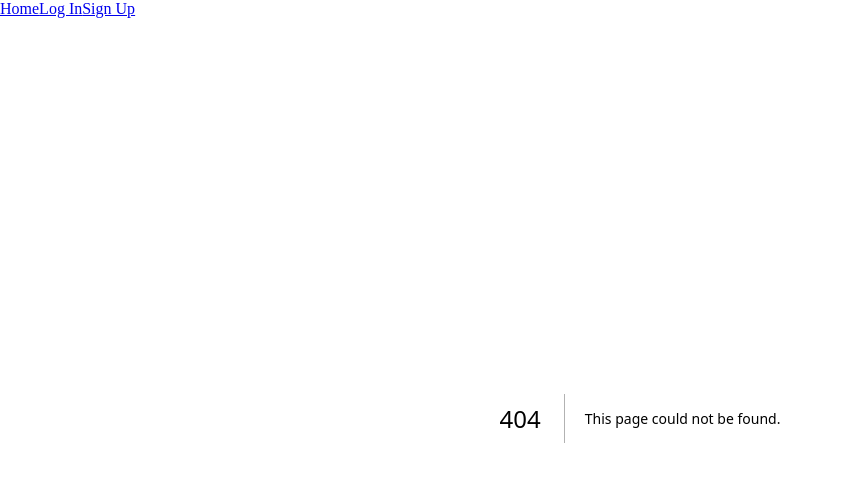
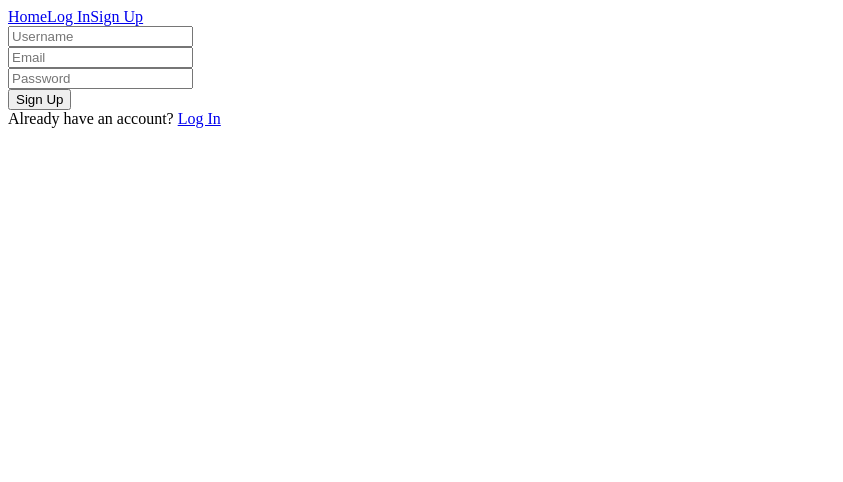
Before and after one commit to SamFrank234/ait-project-public, a Next.js app: page /signup in a window 1280 px wide. Before the commit this address had no page. Shown: the top 482 px of the page, without its empty margins (0-843 px from the left). Built offline with nearby package versions, Linux system fonts and the light colour scheme.

Commit message:
fix deployment

```diff
--- a/pages/api/orders/index.ts
+++ b/pages/api/orders/index.ts
@@ -15,18 +15,18 @@ export default async function handler(
   switch (method) {
     case 'GET':
       try {
-        const pets = await Order.find({}) /* find all the data in our database */
-        res.status(200).json({ success: true, data: pets })
+        const orders = await Order.find({}) /* find all the data in our database */
+        res.status(200).json({ success: true, data: orders })
       } catch (error) {
         res.status(400).json({ success: false })
       }
       break
     case 'POST':
       try {
-        const pet = await Order.create(
+        const order = await Order.create(
           req.body
         ) /* create a new model in the database */
-        res.status(201).json({ success: true, data: pet })
+        res.status(201).json({ success: true, data: order })
       } catch (error) {
         res.status(400).json({ success: false })
       }
--- /dev/null
+++ b/pages/api/signup/index.ts
@@ -0,0 +1,23 @@
+import { NextApiRequest, NextApiResponse } from "next";
+
+export default async function handler(
+    req: NextApiRequest,
+    res: NextApiResponse
+  ) {
+    const { method } = req
+
+    if(method !== 'POST'){
+        res.status(400).json({success: false})
+    }
+
+    try {
+        const {name, email, password } = req.body
+        console.log("name", name)
+        console.log("email", email)
+        console.log("password", password)
+        res.status(200).json({text: 'hello'})
+    } catch (error) {
+        res.status(400).json({success: false})
+    }
+
+}
--- /dev/null
+++ b/pages/signup/index.tsx
@@ -0,0 +1,59 @@
+import { useState } from 'react'
+import Link from 'next/link'
+
+const SignUp = () => {
+    const [user, setUser] = useState('')
+    const [email, setEmail] = useState('')
+    const [password, setPassword] = useState('')
+    const [error, setError] = useState('')
+
+    const handleSubmit = async (e: React.FormEvent<HTMLFormElement>)=> {
+        e.preventDefault()
+        console.log("in handle submit")
+        const res = await fetch("api/signup", {
+            method: 'POST'
+        })
+        const data = await res.json()
+        console.log(data)
+    }
+
+    return (
+        <>
+        <form onSubmit={handleSubmit}>
+            <div>
+                <input
+                type="text"
+                name="username"
+                placeholder="Username"
+                onChange={e => setUser(e.target.value)}
+                required />
+            </div>
+            <div>
+                <input
+                type="email"
+                name="email"
+                placeholder="Email"
+                onChange={e => setEmail(e.target.value)}
+                required />
+            </div>
+            <div>
+                <input
+                type="password"
+                name="password"
+                placeholder="Password"
+                onChange={e => setPassword(e.target.value)}
+                required />
+            </div>
+            <div>
+                <input type="submit" value="Sign Up"/>
+            </div>
+            <span>Already have an account? <Link href="/login">Log In</Link></span>
+        </form>
+        {
+            error && <h2>{error}</h2>
+        }
+        </>
+    )
+}
+
+export default SignUp
--- a/pages/users/[id]/index.tsx
+++ b/pages/users/[id]/index.tsx
@@ -0,0 +1,3 @@
+export default function UserPage () {
+    return (<h1>User page</h1>)
+}
```
Also changed, not shown: pages/login/index.tsx (+15 -0 lines), pages/api/login/index.ts (added).
